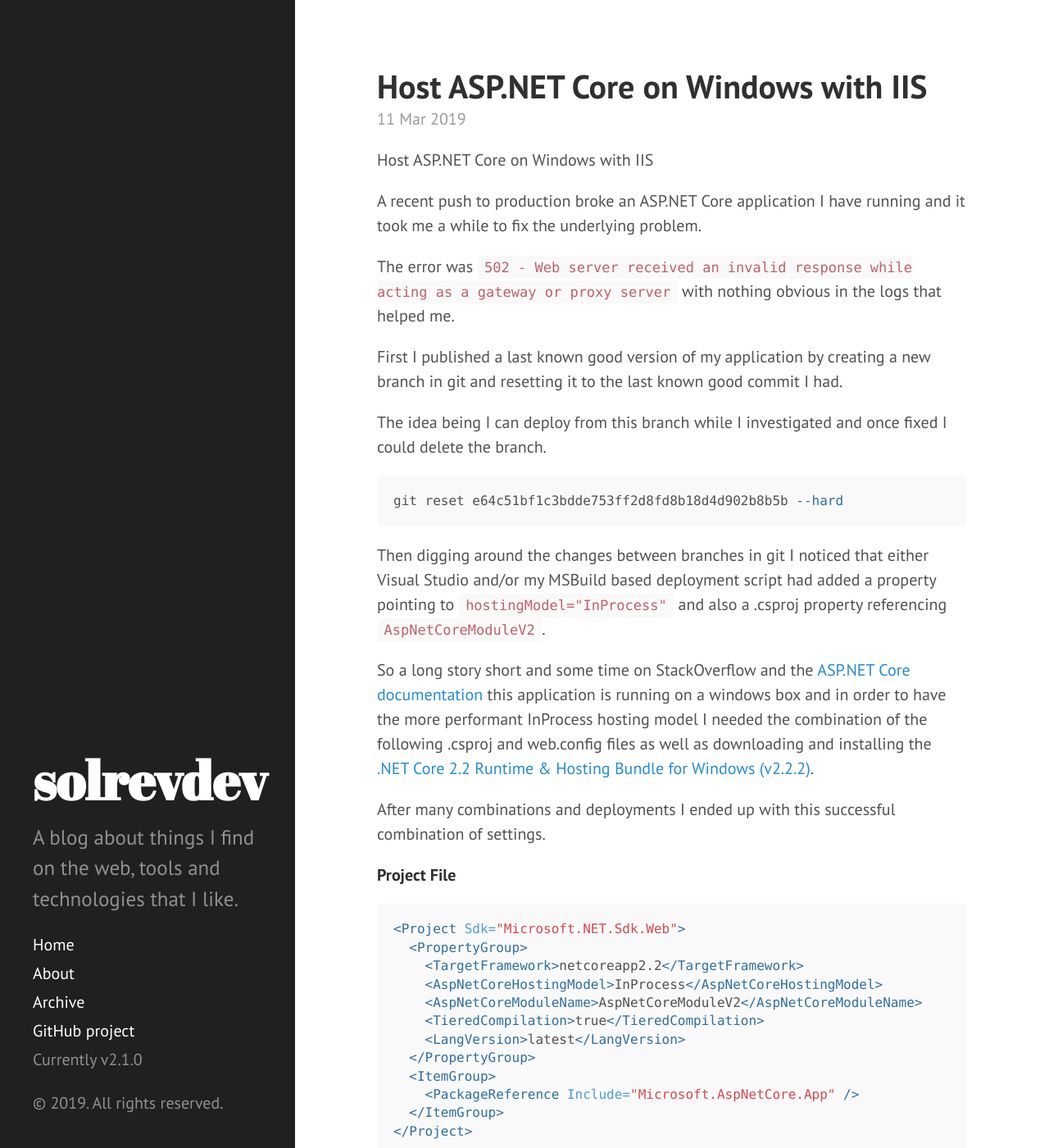
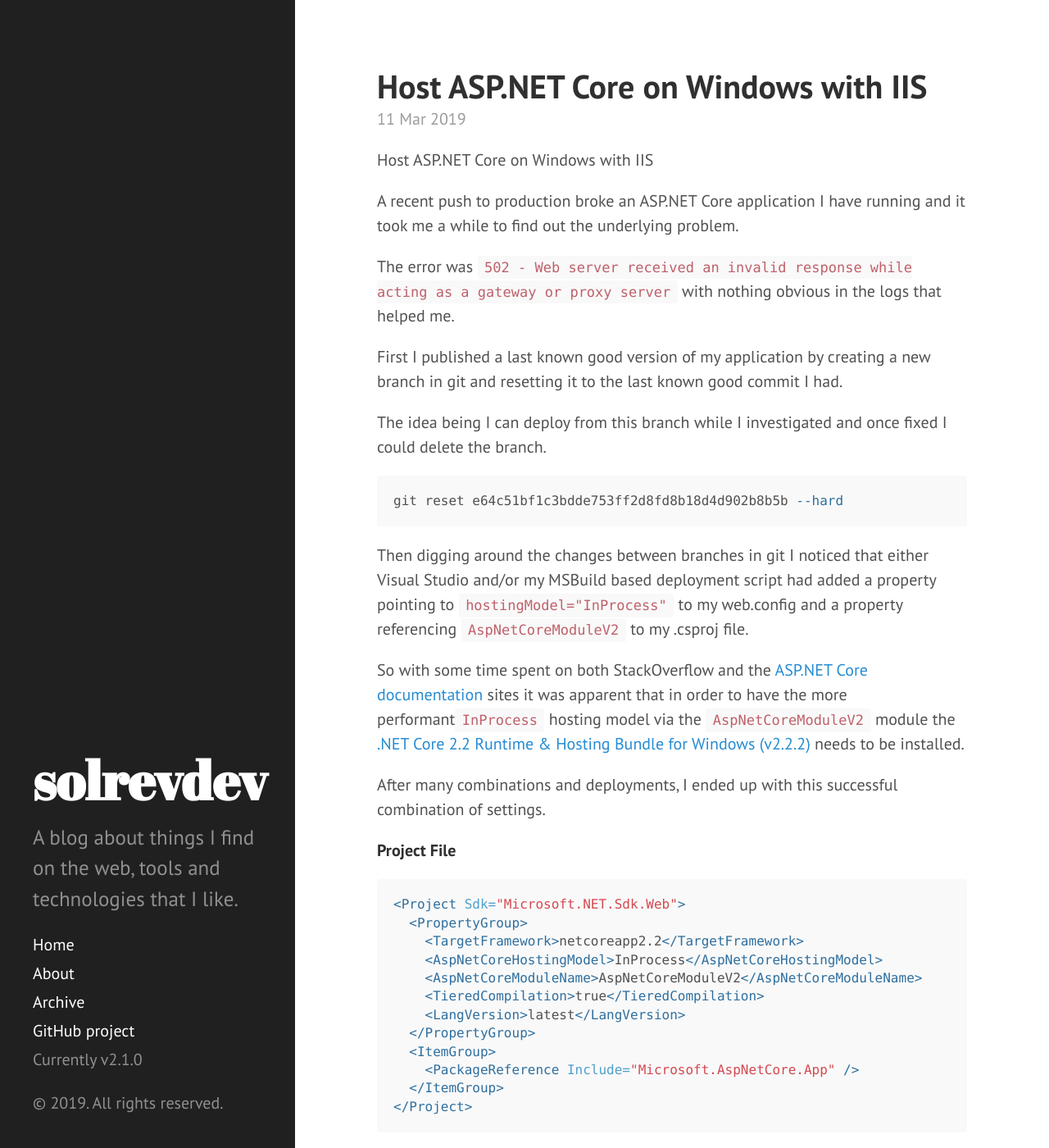
Before and after one commit to solrevdev/solrevdev.github.io, a Jekyll site: the page built from _posts/2019-03-11-host-aspnetcore-on-iis.md, in a window 1280 px wide and 1400 px high. Shown: the whole window at 82% size. Built offline with Jekyll 4.4.1, drawn with Linux system fonts in a browser that asks for light colours; some of the changed text lies outside the part shown.

Commit message:
Update 2019-03-11-host-aspnetcore-on-iis.md

````diff
--- a/_posts/2019-03-11-host-aspnetcore-on-iis.md
+++ b/_posts/2019-03-11-host-aspnetcore-on-iis.md
@@ -11,9 +11,9 @@ tags:
 
 Host ASP.NET Core on Windows with IIS
 
-A recent push to production broke an ASP.NET Core application I have running and it took me a while to fix the underlying problem.
+A recent push to production broke an ASP.NET Core application I have running and it took me a while to find out the underlying problem.
 
-The error was ```502 - Web server received an invalid response while acting as a gateway or proxy server```  with nothing obvious in the logs that helped me.
+The error was ```502 - Web server received an invalid response while acting as a gateway or proxy server``` with nothing obvious in the logs that helped me.
 
 First I published a last known good version of my application by creating a new branch in git and resetting it to the last known good commit I had.
 
@@ -23,11 +23,11 @@ The idea being I can deploy from this branch while I investigated and once fixed
 git reset e64c51bf1c3bdde753ff2d8fd8b18d4d902b8b5b --hard
 ```
 
-Then digging around the changes between branches in git I noticed that either Visual Studio and/or my MSBuild based deployment script had added a property pointing to ```hostingModel="InProcess"```  and also a .csproj property referencing ```AspNetCoreModuleV2```.
+Then digging around the changes between branches in git I noticed that either Visual Studio and/or my MSBuild based deployment script had added a property pointing to ```hostingModel="InProcess"``` to my web.config and a property referencing ```AspNetCoreModuleV2``` to my .csproj file.
 
-So a long story short and some time on StackOverflow and the [ASP.NET Core documentation](https://docs.microsoft.com/en-us/aspnet/core/host-and-deploy/aspnet-core-module?view=aspnetcore-2.2) this application is running on a windows box and in order to have the more performant InProcess hosting model I needed the combination of the following .csproj and web.config files as well as downloading and installing the [.NET Core 2.2 Runtime & Hosting Bundle for Windows (v2.2.2)](https://dotnet.microsoft.com/download/thank-you/dotnet-runtime-2.2.2-windows-hosting-bundle-installer).
+So with some time spent on both StackOverflow and the [ASP.NET Core documentation](https://docs.microsoft.com/en-us/aspnet/core/host-and-deploy/aspnet-core-module?view=aspnetcore-2.2) sites it was apparent that in order to have the more performant```InProcess``` hosting model via the ```AspNetCoreModuleV2``` module the [.NET Core 2.2 Runtime & Hosting Bundle for Windows (v2.2.2)](https://dotnet.microsoft.com/download/thank-you/dotnet-runtime-2.2.2-windows-hosting-bundle-installer) needs to be installed.
 
-After many combinations and deployments I ended up with this successful combination of settings.
+After many combinations and deployments, I ended up with this successful combination of settings.
 
 **Project File**
 
@@ -73,4 +73,4 @@ After many combinations and deployments I ended up with this successful combinat
 </configuration>
 ```
 
-However I also needed to download the aforementioned [.NET Core 2.2 Runtime & Hosting Bundle for Windows (v2.2.2)](https://dotnet.microsoft.com/download/thank-you/dotnet-runtime-2.2.2-windows-hosting-bundle-installer) and after the install and a reboot, all was well again.  🙌
+So after the install of [.NET Core 2.2 Runtime & Hosting Bundle for Windows (v2.2.2)](https://dotnet.microsoft.com/download/thank-you/dotnet-runtime-2.2.2-windows-hosting-bundle-installer) and one reboot later all was well again.  🙌
````
